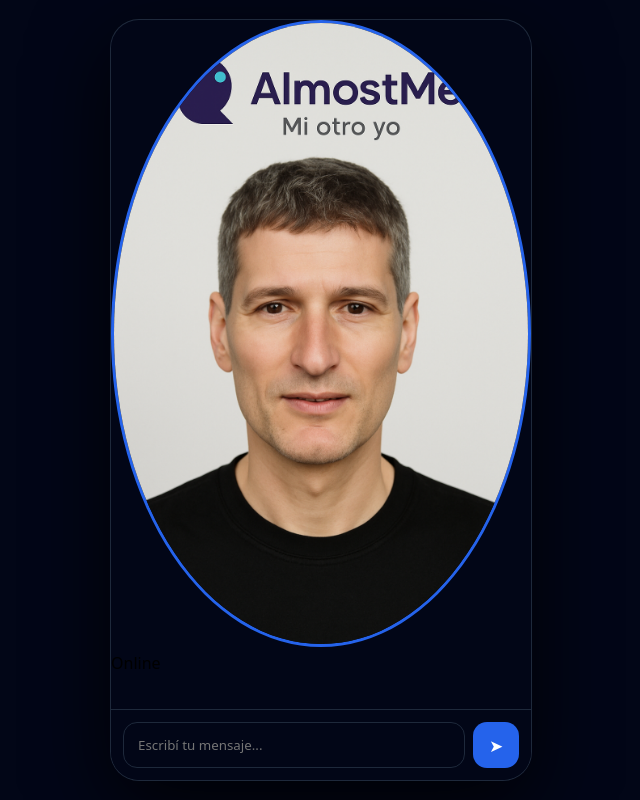
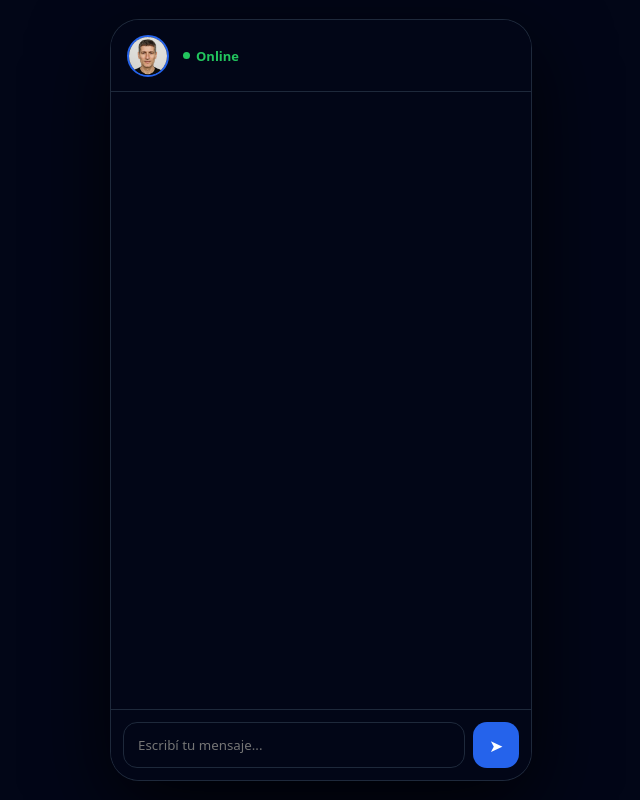
Before and after one commit to jspoleti66/AlmostMe, a Flask app: page / in a window 1280 px wide. Shown: the whole page, without its empty margins (319-959 px from the left). Run offline with Flask 3, Linux system fonts and the light colour scheme.

Commit message:
Update style.css

```diff
--- a/static/style.css
+++ b/static/style.css
@@ -1,3 +1,5 @@
+/* ===== RESET ===== */
+
 *{
   box-sizing:border-box;
   margin:0;
@@ -37,16 +39,16 @@ body{
 }
 
 
-/* ===== AVATAR ===== */
+/* ===== HEADER ===== */
 
-.avatar-section{
-  position:relative;
-  height:240px;
+.header{
+  height:72px;
 
   display:flex;
-  flex-direction:column;
-  justify-content:center;
   align-items:center;
+  gap:14px;
+
+  padding:0 16px;
 
   background:#020617;
 
@@ -54,21 +56,19 @@ body{
 }
 
 
-/* Contenedor */
+/* Avatar */
 
-.avatar-wrapper{
+.avatar-container{
   position:relative;
 
-  width:150px;
-  height:150px;
+  width:42px;
+  height:42px;
 
   border-radius:50%;
 
   display:flex;
   justify-content:center;
   align-items:center;
-
-  z-index:2;
 }
 
 
@@ -78,71 +78,78 @@ body{
   width:100%;
   height:100%;
 
+  border-radius:50%;
   object-fit:cover;
+
+  border:2px solid #2563eb;
+
+  background:#020617;
+
+  z-index:2;
+}
+
+
+/* Onda */
+
+.avatar-wave{
+  position:absolute;
+
+  width:100%;
+  height:100%;
 
   border-radius:50%;
 
-  border:3px solid #2563eb;
-
-  background:#020617;
-}
-
-
-/* Anillo */
-
-.avatar-ring{
-  position:absolute;
-
-  width:170px;
-  height:170px;
-
-  border-radius:50%;
-
-  border:2px solid transparent;
-
-  background:
-    linear-gradient(#020617,#020617) padding-box,
-    linear-gradient(135deg,#2563eb,#38bdf8) border-box;
+  background:#2563eb55;
 
   opacity:0;
-
-  transition:.3s;
 
   z-index:1;
 }
 
 
-/* Nombre */
+/* Estado */
 
-.avatar-name{
-  margin-top:10px;
-
+.status{
   font-size:13px;
   font-weight:600;
 
   color:#22c55e;
+
+  display:flex;
+  align-items:center;
+  gap:6px;
+}
+
+.status .dot{
+  width:7px;
+  height:7px;
+
+  border-radius:50%;
+  background:#22c55e;
 }
 
 
 /* ===== HABLANDO ===== */
 
-.avatar-speaking .avatar-ring{
+.avatar-speaking .avatar-wave{
+  animation:voiceWave 1.4s infinite;
   opacity:1;
-  animation:ringPulse 1.2s infinite;
 }
 
-@keyframes ringPulse{
+@keyframes voiceWave{
   0%{
     transform:scale(1);
     opacity:.6;
   }
-  50%{
-    transform:scale(1.08);
-    opacity:1;
+
+  70%{
+    transform:scale(1.8);
+    opacity:0;
   }
+
   100%{
-    transform:scale(1);
-    opacity:.6;
+    transform:scale(1.8);
+    opacity:0;
   }
 }
 
@@ -180,8 +187,14 @@ body{
 }
 
 @keyframes fade{
-  from{opacity:0;transform:translateY(5px)}
-  to{opacity:1}
+  from{
+    opacity:0;
+    transform:translateY(5px);
+  }
+
+  to{
+    opacity:1;
+  }
 }
 
 
@@ -219,6 +232,7 @@ body{
 .typing{
   display:flex;
   gap:5px;
+
   font-weight:bold;
   opacity:.7;
 }
@@ -227,8 +241,13 @@ body{
   animation:blink 1.4s infinite both;
 }
 
-.typing span:nth-child(2){animation-delay:.2s}
-.typing span:nth-child(3){animation-delay:.4s}
+.typing span:nth-child(2){
+  animation-delay:.2s;
+}
+
+.typing span:nth-child(3){
+  animation-delay:.4s;
+}
 
 @keyframes blink{
   0%{opacity:.2}
```
